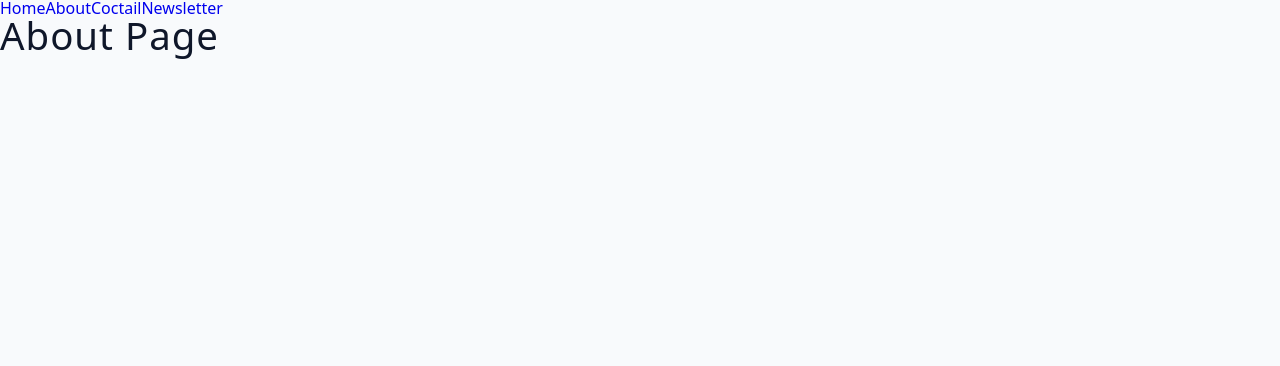
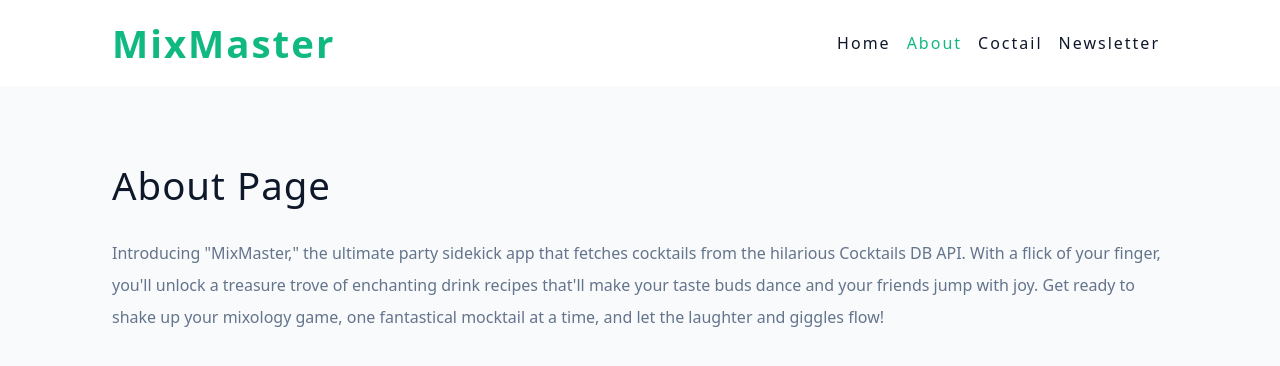
Before and after one commit to UmrenTV/mix-master-app, a React (Vite) app: page /about in a window 1280 px wide. Shown: the top 366 px of the page. Built offline with nearby package versions, Linux system fonts and the light colour scheme.

Commit message:
added style components and styles for all the pages (Wrappers), HomeLayout, error page catch all (404), etc

```diff
--- a/src/App.jsx
+++ b/src/App.jsx
@@ -5,6 +5,7 @@
     {
         path: "/",
         element: <HomeLayout />,
+        errorElement: <Error />,
         children: [
             {
                 index: true,
--- a/src/components/Navbar.jsx
+++ b/src/components/Navbar.jsx
@@ -1,13 +1,27 @@
-import { Link } from "react-router-dom";
+import { NavLink } from "react-router-dom";
+import Wrapper from "../assets/wrappers/Navbar";
 
 const Navbar = () => {
     return (
-        <nav>
-            <Link to="/">Home</Link>
-            <Link to="/about">About</Link>
-            <Link to="/coctail">Coctail</Link>
-            <Link to="/newsletter">Newsletter</Link>
-        </nav>
+        <Wrapper>
+            <div className="nav-center">
+                <span className="logo">MixMaster</span>
+                <div className="nav-links">
+                    <NavLink to="/" className="nav-link">
+                        Home
+                    </NavLink>
+                    <NavLink to="/about" className="nav-link">
+                        About
+                    </NavLink>
+                    <NavLink to="/coctail" className="nav-link">
+                        Coctail
+                    </NavLink>
+                    <NavLink to="/newsletter" className="nav-link">
+                        Newsletter
+                    </NavLink>
+                </div>
+            </div>
+        </Wrapper>
     );
 };
 
--- a/src/pages/About.jsx
+++ b/src/pages/About.jsx
@@ -1,8 +1,19 @@
+import Wrapper from "../assets/wrappers/AboutPage";
+
 const About = () => {
     return (
-        <div>
+        <Wrapper>
             <h2>About Page</h2>
-        </div>
+            <p>
+                Introducing "MixMaster," the ultimate party sidekick app that
+                fetches cocktails from the hilarious Cocktails DB API. With a
+                flick of your finger, you'll unlock a treasure trove of
+                enchanting drink recipes that'll make your taste buds dance and
+                your friends jump with joy. Get ready to shake up your mixology
+                game, one fantastical mocktail at a time, and let the laughter
+                and giggles flow!
+            </p>
+        </Wrapper>
     );
 };
 
--- a/src/pages/Coctail.jsx
+++ b/src/pages/Coctail.jsx
@@ -1,8 +1,10 @@
+import Wrapper from "../assets/wrappers/CocktailPage";
+
 const Coctail = () => {
     return (
-        <div>
+        <Wrapper>
             <h2>Coctail Page</h2>
-        </div>
+        </Wrapper>
     );
 };
 
--- a/src/pages/Error.jsx
+++ b/src/pages/Error.jsx
@@ -1,8 +1,27 @@
+import Wrapper from "../assets/wrappers/ErrorPage";
+import { Link, useRouteError } from "react-router-dom";
+import img from "../assets/not-found.svg";
+
 const Error = () => {
+    const error = useRouteError();
+    console.log(error);
+
+    if (error.status === 404) {
+        return (
+            <Wrapper>
+                <div>
+                    <img src={img} alt="not found" />
+                    <h3>Ohh!</h3>
+                    <p>We can't seem to find page you are looking for</p>
+                    <Link to="/">Go Home</Link>
+                </div>
+            </Wrapper>
+        );
+    }
     return (
-        <div>
-            <h2>Error Page</h2>
-        </div>
+        <Wrapper>
+            <h3>Something went wrong.</h3>
+        </Wrapper>
     );
 };
 
--- a/src/pages/HomeLayout.jsx
+++ b/src/pages/HomeLayout.jsx
@@ -3,10 +3,12 @@
 
 const HomeLayout = () => {
     return (
-        <div>
+        <>
             <Navbar />
-            <Outlet />
-        </div>
+            <section className="page">
+                <Outlet />
+            </section>
+        </>
     );
 };
 
```
